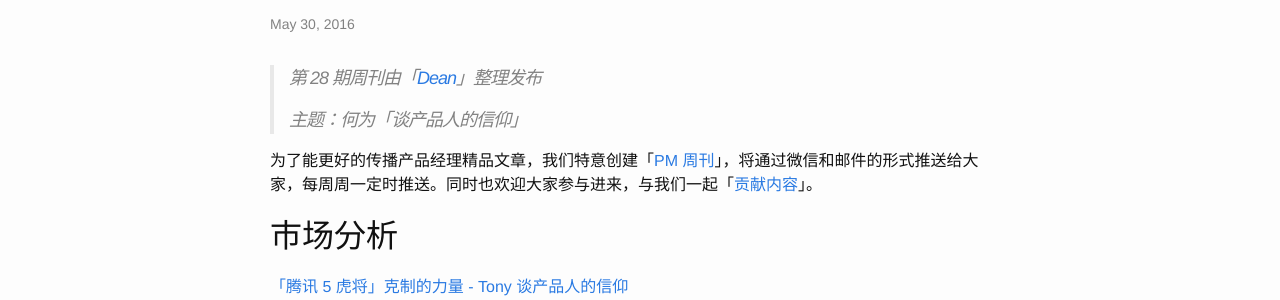
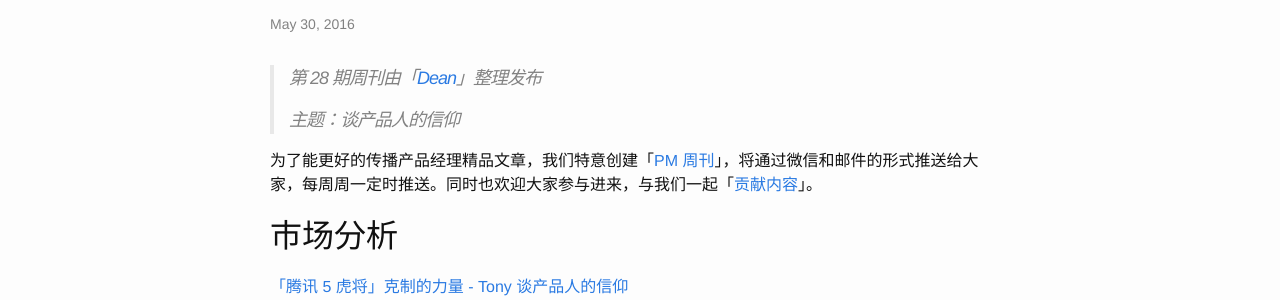
Before and after one commit to vincent4j/pmweekly.com, a Jekyll site: the page built from _posts/2016-05-23-28.md, in a window 1280 px wide. Shown: the part 135-435 px from the top of the page. Built offline with Jekyll 4.4.1, drawn with Linux system fonts in a browser that asks for light colours; comment, search, counter and statistics services are not loaded.

Commit message:
modidy 28 for subject

```diff
--- a/_posts/2016-05-23-28.md
+++ b/_posts/2016-05-23-28.md
@@ -6,7 +6,7 @@ date:   2016-05-30
 
 > 第 28 期周刊由「[Dean](http://pmweekly.com/contributors#dean)」整理发布
 >
-> 主题：何为「谈产品人的信仰」
+> 主题：谈产品人的信仰
 
 为了能更好的传播产品经理精品文章，我们特意创建「[PM 周刊](http://pmweekly.com/)」，将通过微信和邮件的形式推送给大家，每周周一定时推送。同时也欢迎大家参与进来，与我们一起「[贡献内容](https://github.com/vincent4j/pmweekly.com/issues/new)」。
 
```
Also changed, not shown: book/28.md (+1 -1 lines).
